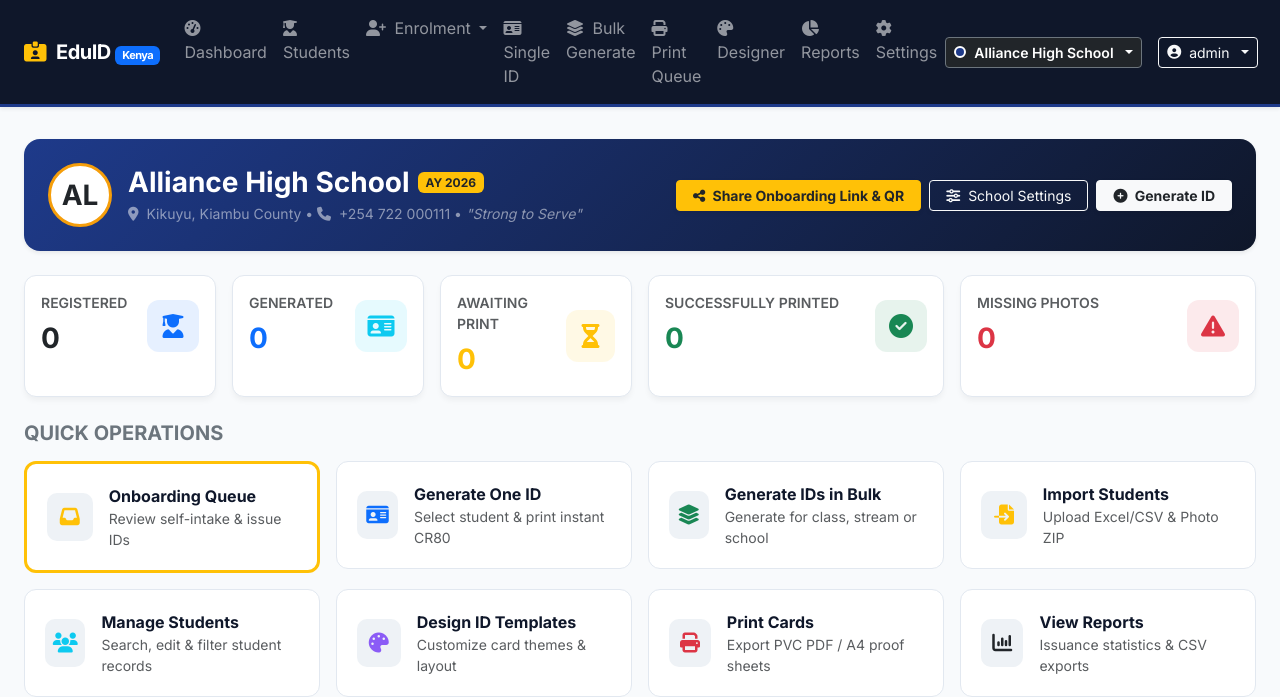
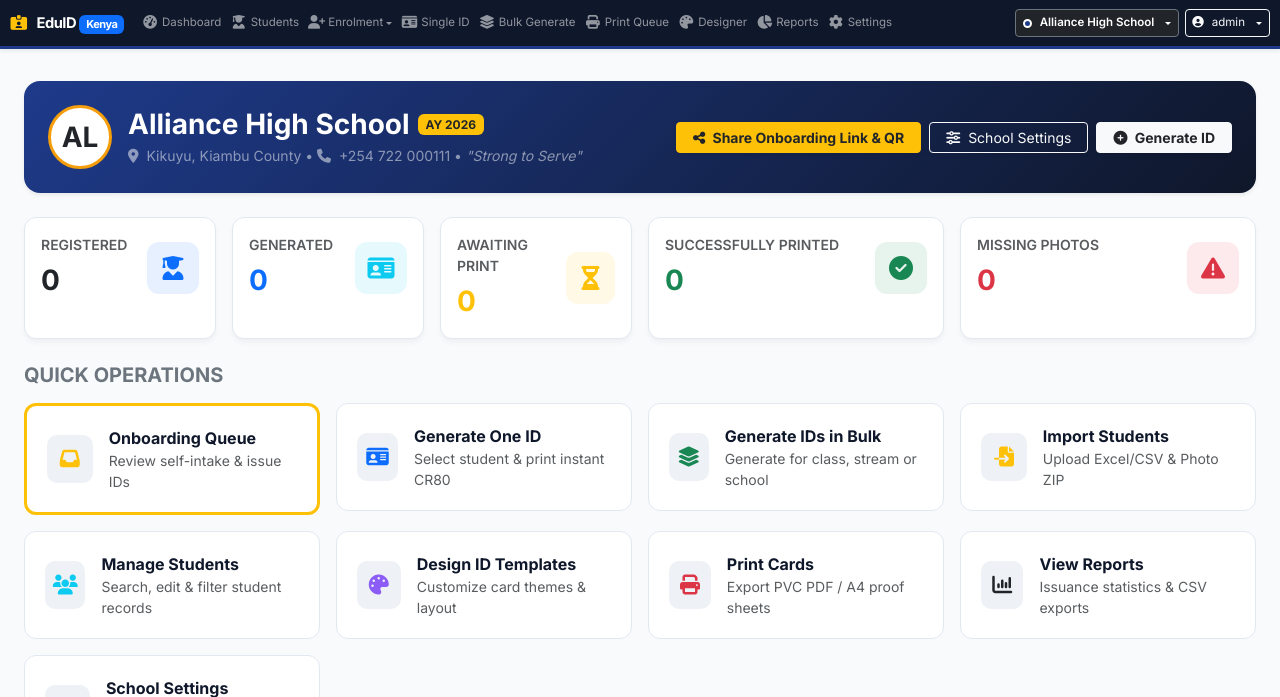
Before and after one commit to dancan123/school_id_creation_pure_for_id, a Flask app: page / in a window 1280 px wide. Shown: the top 697 px of the page. Run offline with Flask 3, Linux system fonts and the light colour scheme; a user stored in the database is signed in; data comes from the database, SQL or seed files in the repository; parts of the project's set-up code (start-up, migrations or seed data) failed here and were passed over.

Commit message:
Update EduID card rendering and dashboard interface

```diff
--- a/static/css/style.css
+++ b/static/css/style.css
@@ -171,3 +171,109 @@ body {
   letter-spacing: 0.5px;
   color: #475569;
 }
+
+
+/* EduID compact single-row navigation */
+@media (min-width: 1200px) {
+  .navbar-top-custom > .container-fluid {
+    padding-left: .65rem !important;
+    padding-right: .65rem !important;
+    flex-wrap: nowrap;
+    gap: .4rem;
+  }
+
+  .navbar-top-custom .navbar-brand {
+    margin-right: .4rem;
+    padding-top: .25rem;
+    padding-bottom: .25rem;
+    font-size: .92rem;
+    white-space: nowrap;
+  }
+
+  .navbar-top-custom #mainNavbar {
+    flex: 1 1 auto;
+    min-width: 0;
+    flex-wrap: nowrap;
+  }
+
+  .navbar-top-custom #mainNavbar > .navbar-nav {
+    flex-wrap: nowrap;
+    align-items: center;
+    min-width: 0;
+  }
+
+  .navbar-top-custom #mainNavbar > .navbar-nav > .nav-item {
+    flex: 0 0 auto;
+  }
+
+  .navbar-top-custom #mainNavbar > .navbar-nav > .nav-item > .nav-link {
+    display: flex;
+    align-items: center;
+    white-space: nowrap;
+    font-size: .72rem;
+    line-height: 1.2;
+    padding: .38rem .28rem;
+  }
+
+  .navbar-top-custom #mainNavbar > .navbar-nav > .nav-item > .nav-link > i {
+    width: 1.05rem;
+    min-width: 1.05rem;
+    text-align: center;
+    font-size: .86rem;
+    margin-right: .22rem !important;
+  }
+
+  .navbar-top-custom #mainNavbar > .d-flex {
+    flex: 0 1 auto;
+    gap: .35rem !important;
+    margin-left: .4rem;
+    white-space: nowrap;
+  }
+
+  .navbar-top-custom #mainNavbar > .d-flex .btn {
+    font-size: .72rem;
+    padding: .28rem .42rem;
+  }
+
+  .navbar-top-custom #mainNavbar > .d-flex .school-badge-indicator {
+    width: 9px;
+    height: 9px;
+  }
+
+  .navbar-top-custom #mainNavbar > .d-flex span.fw-semibold {
+    max-width: 125px !important;
+  }
+}
+
+
+/* Clickable dashboard statistic cards */
+.stat-link-card {
+  display: block;
+  color: inherit;
+  text-decoration: none;
+  cursor: pointer;
+  transition: transform .2s ease, box-shadow .2s ease,
+              border-color .2s ease;
+}
+
+.stat-link-card:hover {
+  color: inherit;
+  text-decoration: none;
+  transform: translateY(-3px);
+  box-shadow: 0 10px 20px rgba(15, 23, 42, .10);
+  border-color: var(--primary);
+}
+
+.stat-link-card:focus-visible {
+  outline: 3px solid var(--primary);
+  outline-offset: 3px;
+  text-decoration: none;
+}
+
+.stat-link-card .stat-icon {
+  transition: transform .2s ease;
+}
+
+.stat-link-card:hover .stat-icon {
+  transform: scale(1.08);
+}
--- a/templates/base.html
+++ b/templates/base.html
@@ -34,7 +34,7 @@
   </script>
 
   <!-- Top Navigation Bar -->
-  <nav class="navbar navbar-expand-lg navbar-dark shadow-sm navbar-top-custom">
+  <nav class="navbar navbar-expand-xl navbar-dark shadow-sm navbar-top-custom">
     <div class="container-fluid px-4">
       <a class="navbar-brand navbar-brand-custom" href="{{ url_for('dashboard.index') }}">
         <i class="fa-solid fa-id-card-clip text-warning"></i>
--- a/templates/dashboard/index.html
+++ b/templates/dashboard/index.html
@@ -45,7 +45,7 @@
   <!-- Operational Stat Counters -->
   <div class="row g-3 mb-4">
     <div class="col-12 col-sm-6 col-xl-2">
-      <div class="card stat-card h-100 p-3">
+      <a href="{{ url_for('students.index') }}" class="card stat-card stat-link-card h-100 p-3 text-decoration-none text-reset" aria-label="View all registered student records">
         <div class="d-flex align-items-center justify-content-between">
           <div>
             <div class="text-muted small fw-semibold">REGISTERED</div>
@@ -55,11 +55,11 @@
             <i class="fa-solid fa-user-graduate"></i>
           </div>
         </div>
-      </div>
+      </a>
     </div>
 
     <div class="col-12 col-sm-6 col-xl-2">
-      <div class="card stat-card h-100 p-3">
+      <a href="{{ url_for('print_queue.index', status='all') }}" class="card stat-card stat-link-card h-100 p-3 text-decoration-none text-reset" aria-label="View all generated ID cards">
         <div class="d-flex align-items-center justify-content-between">
           <div>
             <div class="text-muted small fw-semibold">GENERATED</div>
@@ -69,11 +69,11 @@
             <i class="fa-solid fa-id-card"></i>
           </div>
         </div>
-      </div>
+      </a>
     </div>
 
     <div class="col-12 col-sm-6 col-xl-2">
-      <div class="card stat-card h-100 p-3">
+      <a href="{{ url_for('print_queue.index', status='pending') }}" class="card stat-card stat-link-card h-100 p-3 text-decoration-none text-reset" aria-label="View ID cards awaiting printing">
         <div class="d-flex align-items-center justify-content-between">
           <div>
             <div class="text-muted small fw-semibold">AWAITING PRINT</div>
@@ -83,11 +83,11 @@
             <i class="fa-solid fa-hourglass-half"></i>
           </div>
         </div>
-      </div>
+      </a>
     </div>
 
     <div class="col-12 col-sm-6 col-xl-3">
-      <div class="card stat-card h-100 p-3">
+      <a href="{{ url_for('print_queue.index', status='printed') }}" class="card stat-card stat-link-card h-100 p-3 text-decoration-none text-reset" aria-label="View successfully printed ID cards">
         <div class="d-flex align-items-center justify-content-between">
           <div>
             <div class="text-muted small fw-semibold">SUCCESSFULLY PRINTED</div>
@@ -97,11 +97,11 @@
             <i class="fa-solid fa-circle-check"></i>
           </div>
         </div>
-      </div>
+      </a>
     </div>
 
     <div class="col-12 col-sm-6 col-xl-3">
-      <div class="card stat-card h-100 p-3">
+      <a href="{{ url_for('students.index', missing_photo='1') }}" class="card stat-card stat-link-card h-100 p-3 text-decoration-none text-reset" aria-label="View students with missing photographs">
         <div class="d-flex align-items-center justify-content-between">
           <div>
             <div class="text-muted small fw-semibold">MISSING PHOTOS</div>
@@ -111,7 +111,7 @@
             <i class="fa-solid fa-triangle-exclamation"></i>
           </div>
         </div>
-      </div>
+      </a>
     </div>
   </div>
 
```
Also changed, not shown: services/card_renderer.py (+62 -93 lines), 1 other file.
